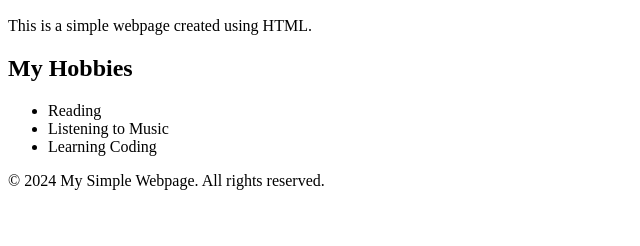
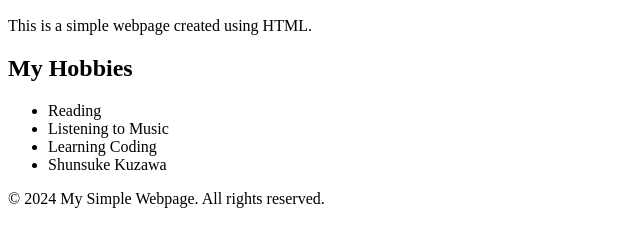
Before and after one commit to skuzawa/test2, a plain HTML site: page index.html in a window 1280 px wide. Shown: the part 110-356 px from the top of the page, without its empty margins (0-640 px from the left). Drawn offline with Linux system fonts and the light colour scheme.

Commit message:
add name

```diff
--- a/index.html
+++ b/index.html
@@ -22,6 +22,7 @@
             <li>Reading</li>
             <li>Listening to Music</li>
             <li>Learning Coding</li>
+            <li>Shunsuke Kuzawa</li>
         </ul>
     </section>
 
```
